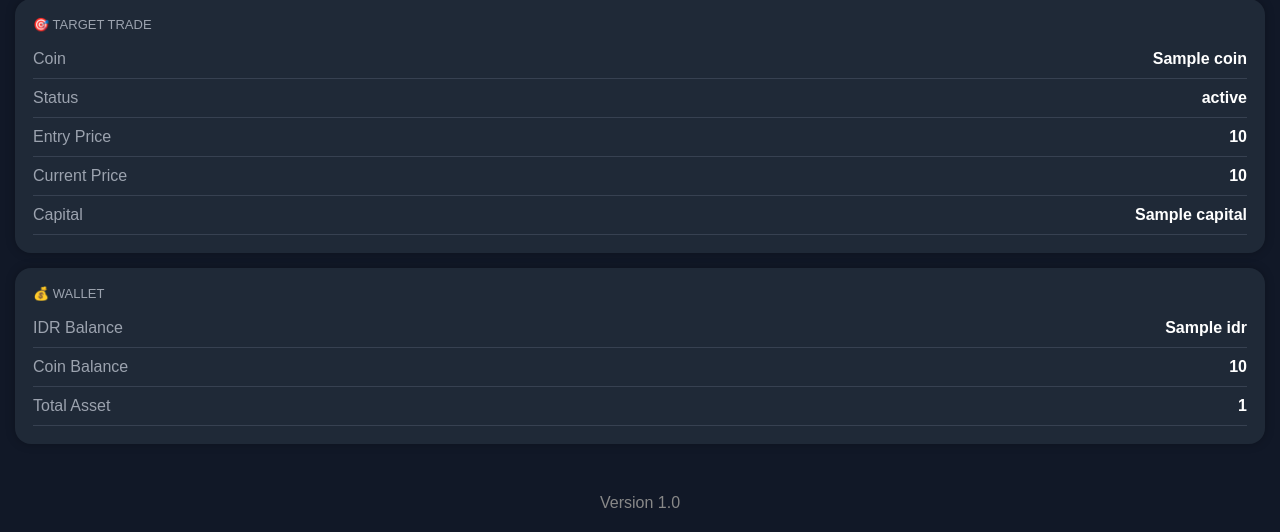
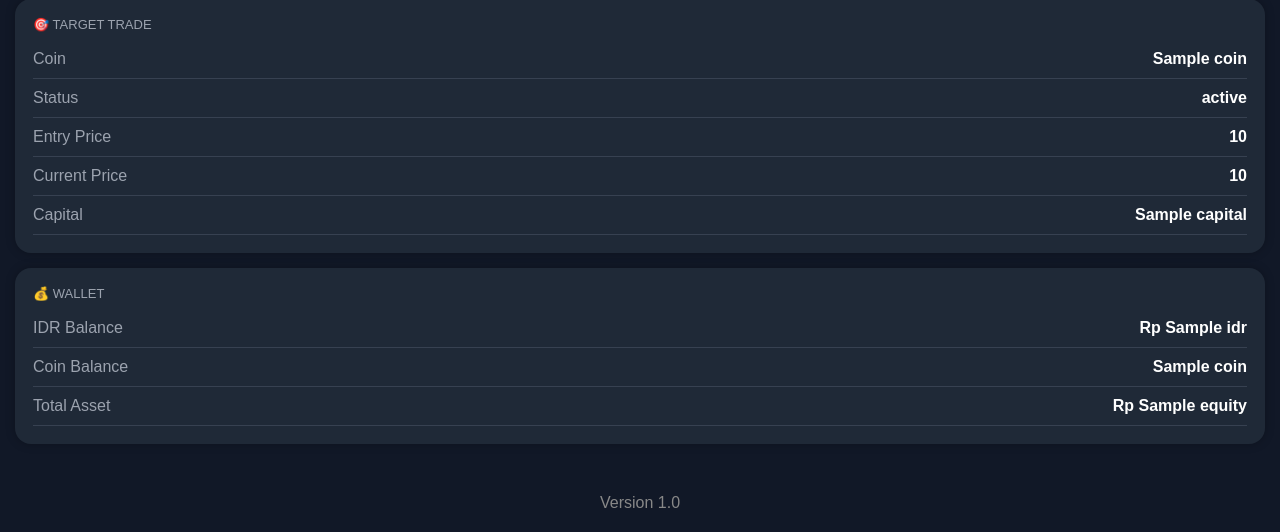
Before and after one commit to adhigame989/Indodax-Execution-Bot, a Flask app: template templates/index.html in a window 1280 px wide. Shown: the part 605-1137 px from the top of the page. Run offline with Flask 3, Linux system fonts and the light colour scheme; the template is opened without the code that fills it: most values are stand-ins (such as "Sample title", 1, 10 or a date in 2020); a database or web service that is not in the repository returns one stand-in record (values such as "Sample title"); data that the repository does not hold is empty.

Commit message:
Update wallet_card.html

```diff
--- a/templates/partials/wallet_card.html
+++ b/templates/partials/wallet_card.html
@@ -8,17 +8,17 @@
 
         <tr>
             <td>IDR Balance</td>
-            <td>{{ wallet.idr or "Rp -" }}</td>
+            <td>Rp {{ wallet.idr }}</td>
         </tr>
 
         <tr>
             <td>Coin Balance</td>
-            <td>{{ wallet.coin_balance or "-" }}</td>
+            <td>{{ wallet.coin }}</td>
         </tr>
 
         <tr>
             <td>Total Asset</td>
-            <td>{{ wallet.total_asset or "Rp -" }}</td>
+            <td>Rp {{ wallet.equity }}</td>
         </tr>
 
     </table>
```
